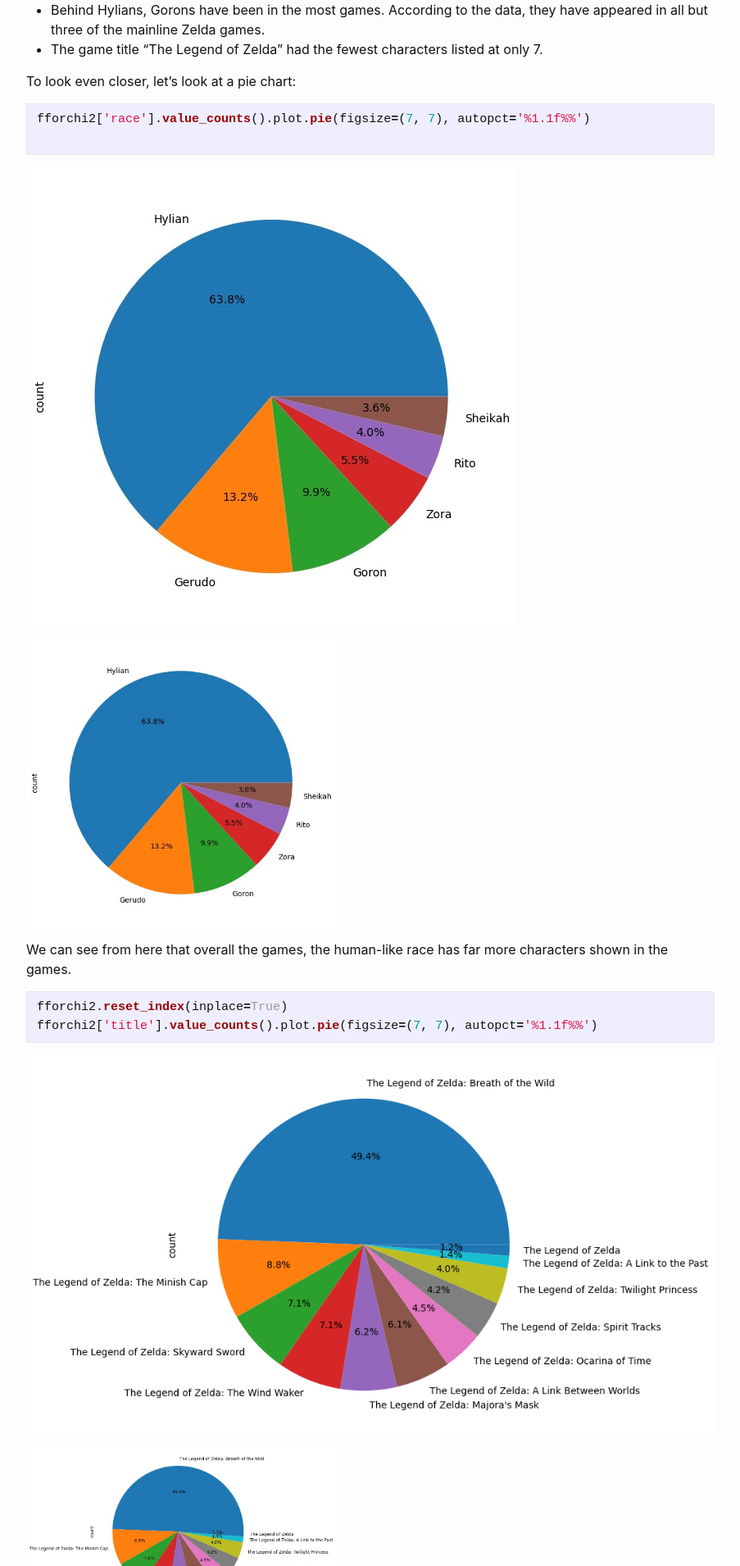
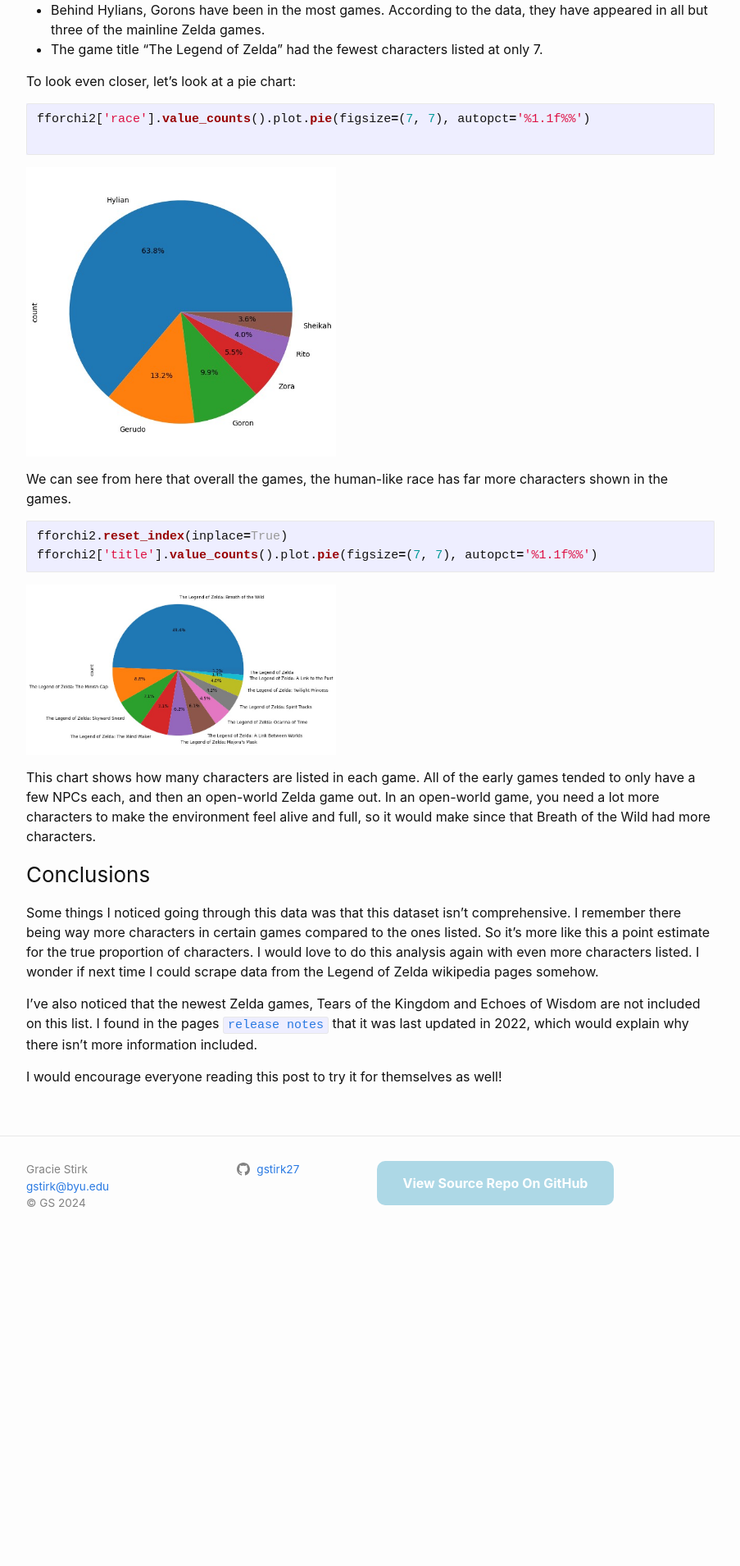
Before and after one commit to gstirk27/Gracie-s-Blog, a Jekyll site: the page built from _posts/2024-11-06-curated-API.md, in a window 1280 px wide. Shown: the part 3472-5382 px from the top of the page at 82% size, without its empty margins (188-1091 px from the left). Built offline with Jekyll 4.4.1, drawn with Linux system fonts in a browser that asks for light colours; comment, search, counter and statistics services are not loaded; after the commit the page ends 5010 px from its top, so only the background shows below that.

Commit message:
changed some files around

````diff
--- a/_posts/2024-11-06-curated-API.md
+++ b/_posts/2024-11-06-curated-API.md
@@ -135,7 +135,6 @@
 fforchi2['race'].value_counts().plot.pie(figsize=(7, 7), autopct='%1.1f%%')
 
 ```
-![Race-Pie-Chart]({{site.url}}/{{site.baseurl}}/assets/images/race-pie-chart.jpg)
 <figure>
 <img src='/assets/images/race-pie-chart.jpg' alt = "" style = "width: 45%;"/>
 </figure>
@@ -146,8 +145,6 @@
 fforchi2.reset_index(inplace=True)
 fforchi2['title'].value_counts().plot.pie(figsize=(7, 7), autopct='%1.1f%%')
 ```
-![Game-Pie-Chart]({{site.url}}/{{site.baseurl}}/assets/images/game-pie-chart.png)
-
 <figure>
 <img src='/assets/images/game-pie-chart.jpg' alt = "" style = "width: 45%;"/>
 </figure>
````
